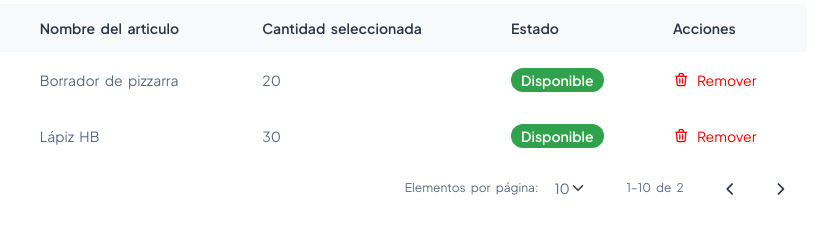
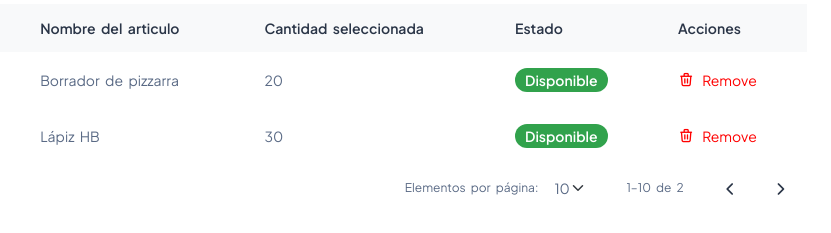
Before and after one commit to josue052015/inventory-system, a website: page src/html/export-products.html in a window 1280 px wide. Shown: the part 438-671 px from the top of the page, 389-1220 px from the left. Drawn offline with Linux system fonts and the light colour scheme.

Commit message:
export product fixed

```diff
--- a/src/html/export-products.html
+++ b/src/html/export-products.html
@@ -198,7 +198,7 @@
                                         <td class="border-bottom-0">
                                             <a class="dropdown-item text-danger d-flex align-items-center gap-2"
                                             href="javascript:void(0)"><span><i
-                                                    class="ti ti-trash fs-4"></i></span>Remover</a>
+                                                    class="ti ti-trash fs-4"></i></span>Remove</a>
                                         </td>
                                     </tr>
 
@@ -222,7 +222,7 @@
                                         <td class="border-bottom-0">
                                             <a class="dropdown-item text-danger d-flex align-items-center gap-2"
                                             href="javascript:void(0)"><span><i
-                                                    class="ti ti-trash fs-4"></i></span>Remover</a>
+                                                    class="ti ti-trash fs-4"></i></span>Remove</a>
                                         </td>
                                     </tr>
                                 </tbody>
```
